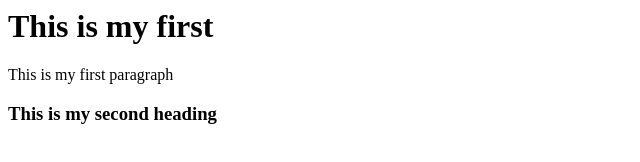
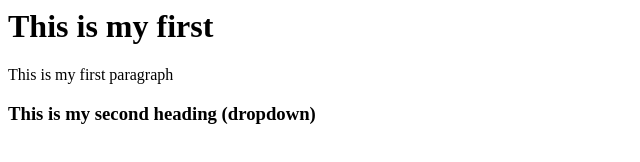
Before and after one commit to sujalpatil2005/localrepo, a plain HTML site: page index.html in a window 1280 px wide. Shown: the whole page, without its empty margins (0-640 px from the left). Drawn offline with Linux system fonts and the light colour scheme.

```diff
--- a/index.html
+++ b/index.html
@@ -1,3 +1,3 @@
 <h1> This is my first </h1>
 <p> This is my first paragraph </p>
-<h3> This is my second heading </h3>
+<h3> This is my second heading (dropdown) </h3>
```
